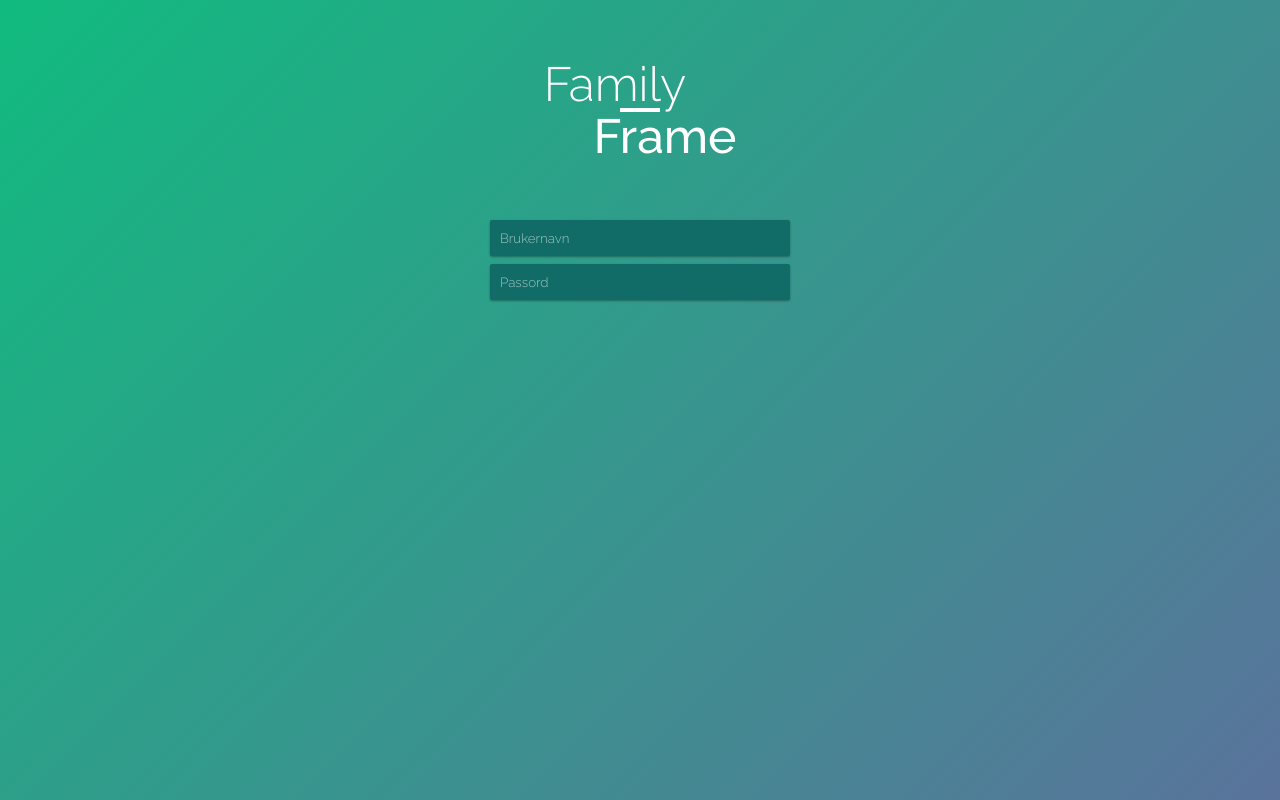
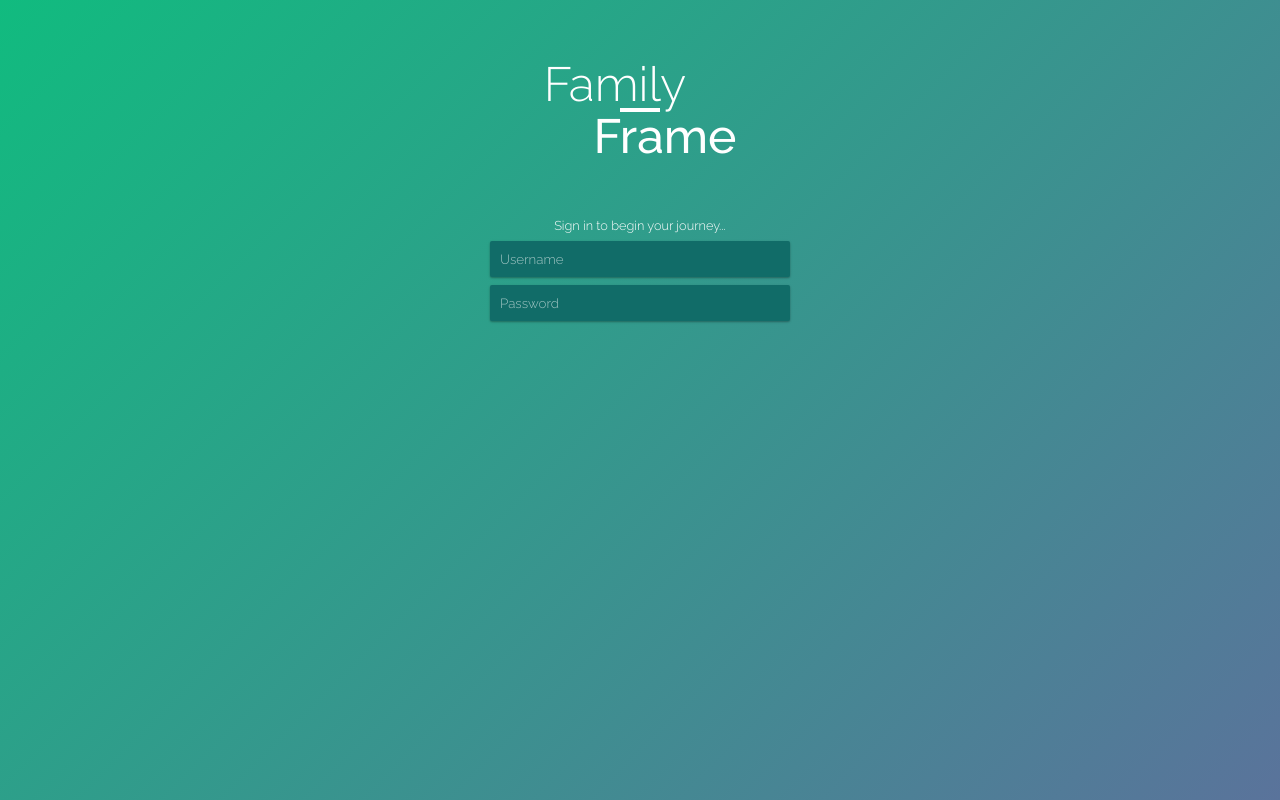
Before and after one commit to eTallang/FamilyFrame, an Angular app: page /login in a window 1280 px wide. Built offline with nearby package versions, Linux system fonts and the light colour scheme.

Commit message:
Minor adjustments to login design

```diff
--- a/src/app/pages/login/login.component.html
+++ b/src/app/pages/login/login.component.html
@@ -7,8 +7,9 @@
     fxLayoutGap="8px"
     #loginForm="ngForm"
     (ngSubmit)="login()">
-    <input type="email" placeholder="Brukernavn" spellcheck="false" required [(ngModel)]="username" name="email">
-    <input type="password" placeholder="Passord" required [(ngModel)]="password" name="password">
+    <p fxFlexAlign="center">Sign in to begin your journey...</p>
+    <input type="email" placeholder="Username" spellcheck="false" required [(ngModel)]="username" name="email">
+    <input type="password" placeholder="Password" required [(ngModel)]="password" name="password">
     <button type="submit" *ngIf="loginForm.form.valid">Logg inn</button>
   </form>
   <div fxFlex></div>
--- a/src/app/pages/login/login.component.scss
+++ b/src/app/pages/login/login.component.scss
@@ -5,6 +5,11 @@ $input-background: #116c68;
 // $input-background: #058a84;
 // $button-background: #37457c;
 $button-background: #7c59a9;
+
+p {
+    font-weight: 300;
+    font-size: 0.8rem;
+}
 
 input {
     box-shadow: $shadow-close;
```
